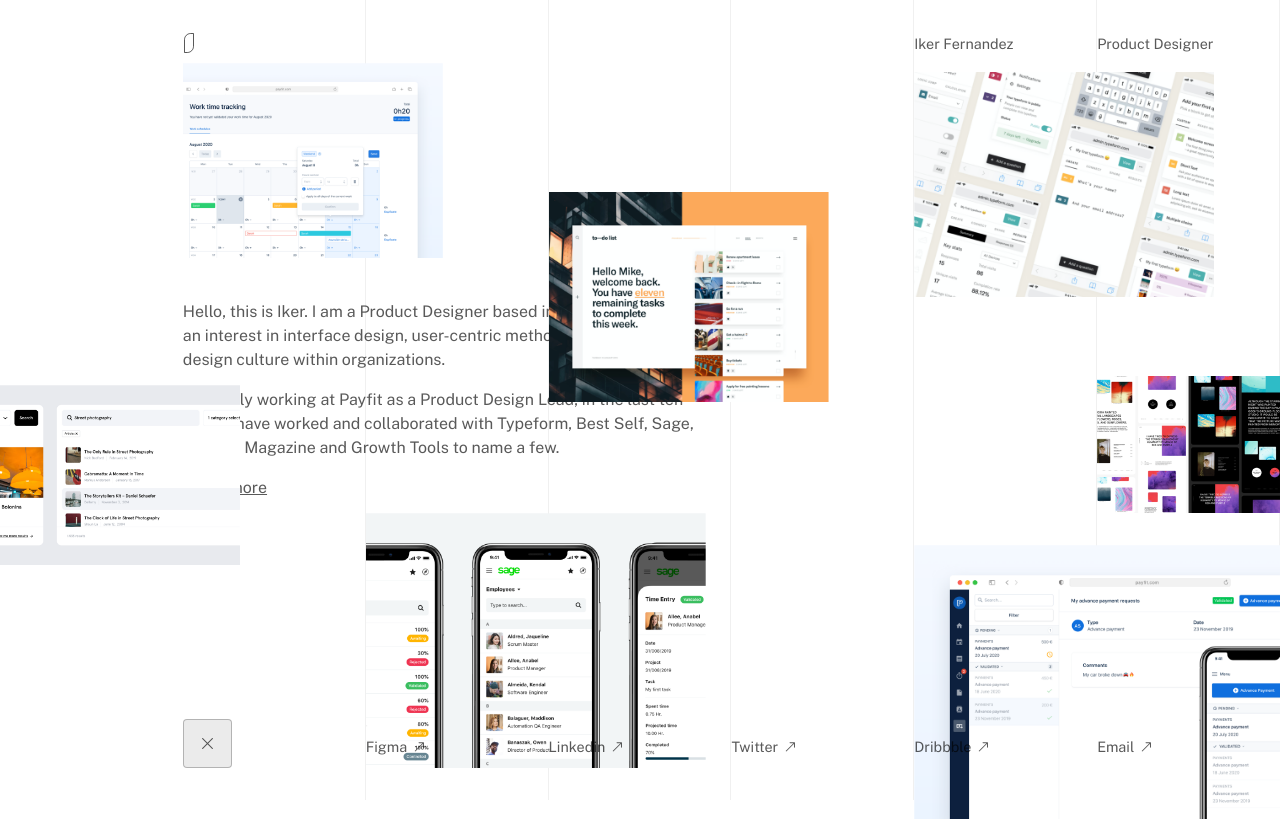
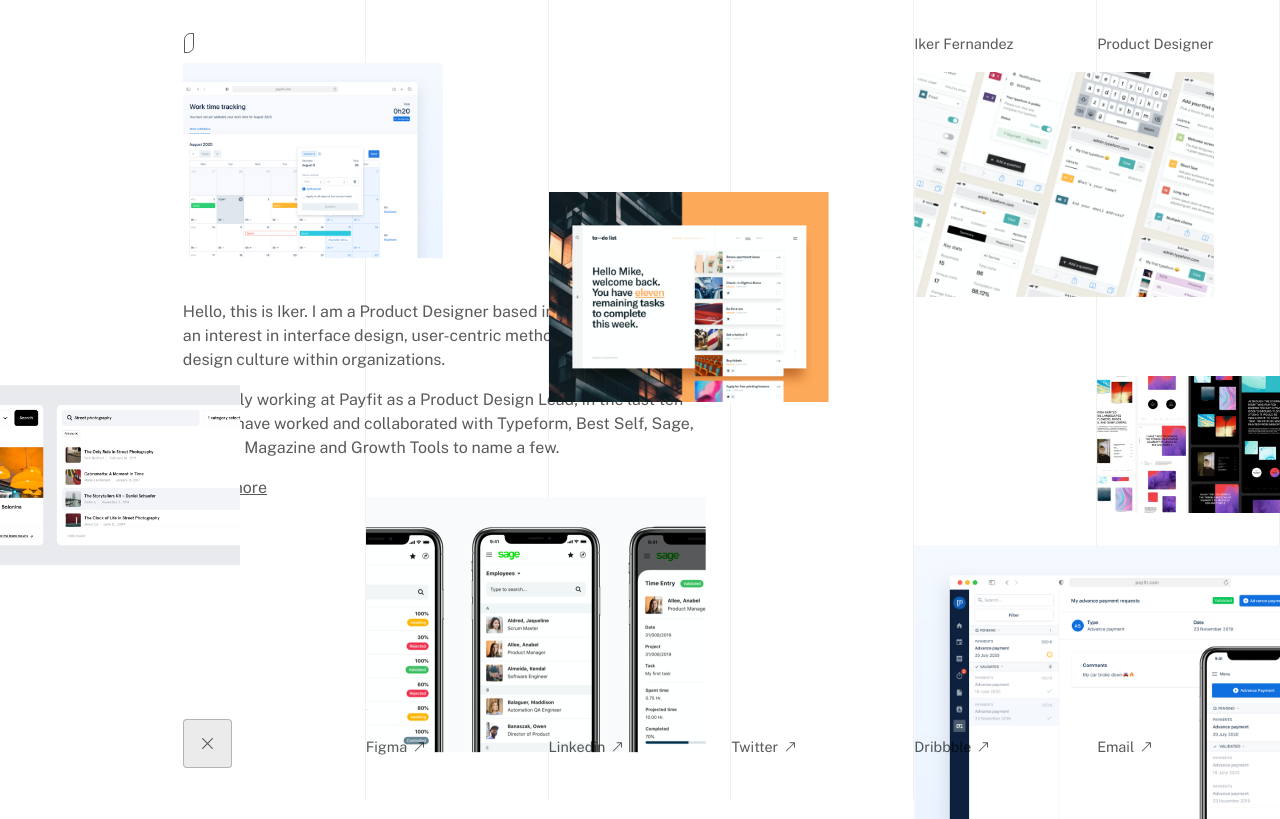
Before and after one commit to ikerffernandez/iker-landing-dec2020, a plain HTML site: page index.html in a window 1280 px wide. Both pictures are taken after a click on the element 207 px from the left and 743 px from the top of the page. Drawn offline with Linux system fonts and the light colour scheme.

Commit message:
Add files via upload

```diff
--- a/index.html
+++ b/index.html
@@ -51,7 +51,7 @@
 		<img class="image-3" src="images/figma-1.webp">
 		<img class="image-4" src="images/dribbble-1.webp">
 		<img class="image-5" src="images/figma-2.webp">
-		<img class="image-6" src="images/sage-1.png">
+		<img class="image-6" src="images/sage-1.webp">
 		<img class="image-7" src="images/payfit-2.webp">
  	</div>
 
--- a/style.css
+++ b/style.css
@@ -489,7 +489,7 @@ footer {
 .image-6 {
 	grid-column-start: 3;
 	grid-column-end: 5;
-	margin-top: 0;
+	margin-top: -1em;
 	width: 100%;
 	max-width: 340px;
 	clip-path: polygon(0 100%, 100% 100%, 100% 100%, 0 100%);
```
Also changed, not shown: images/sage-1.webp (added).
